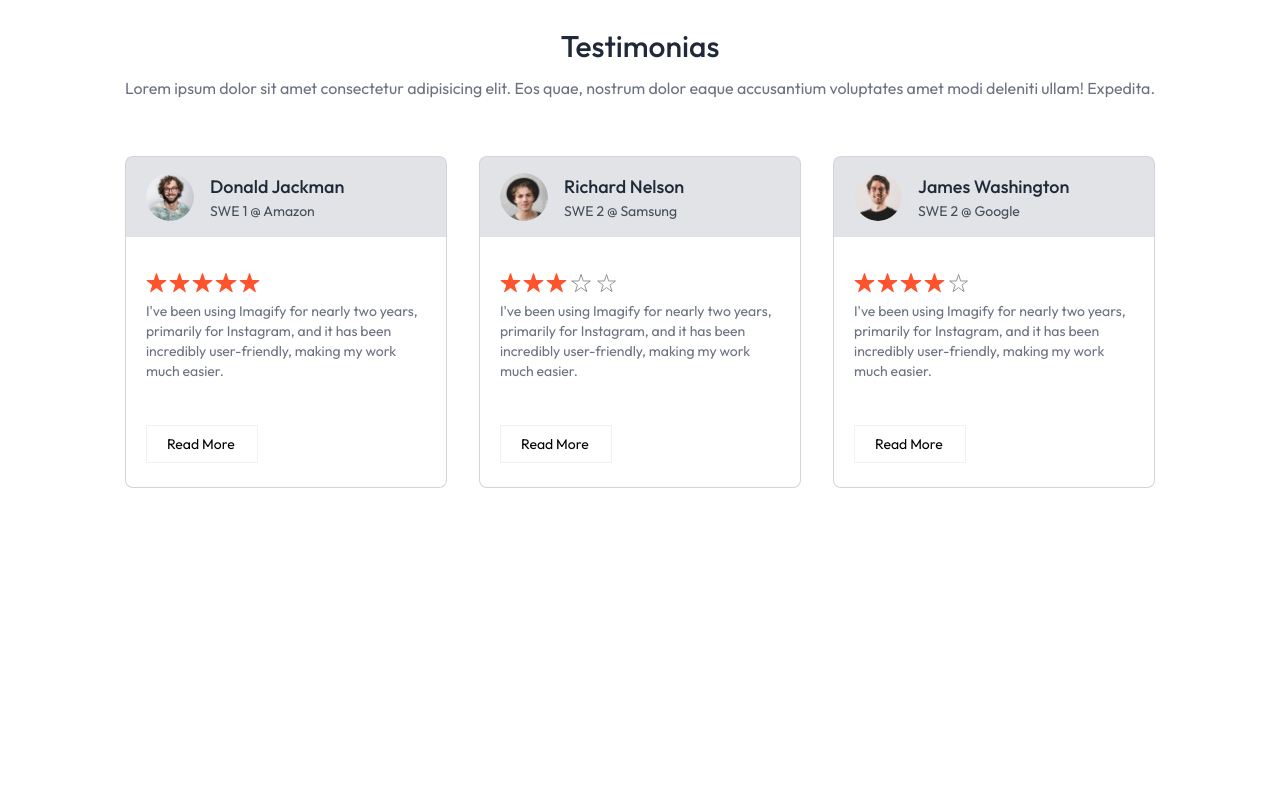
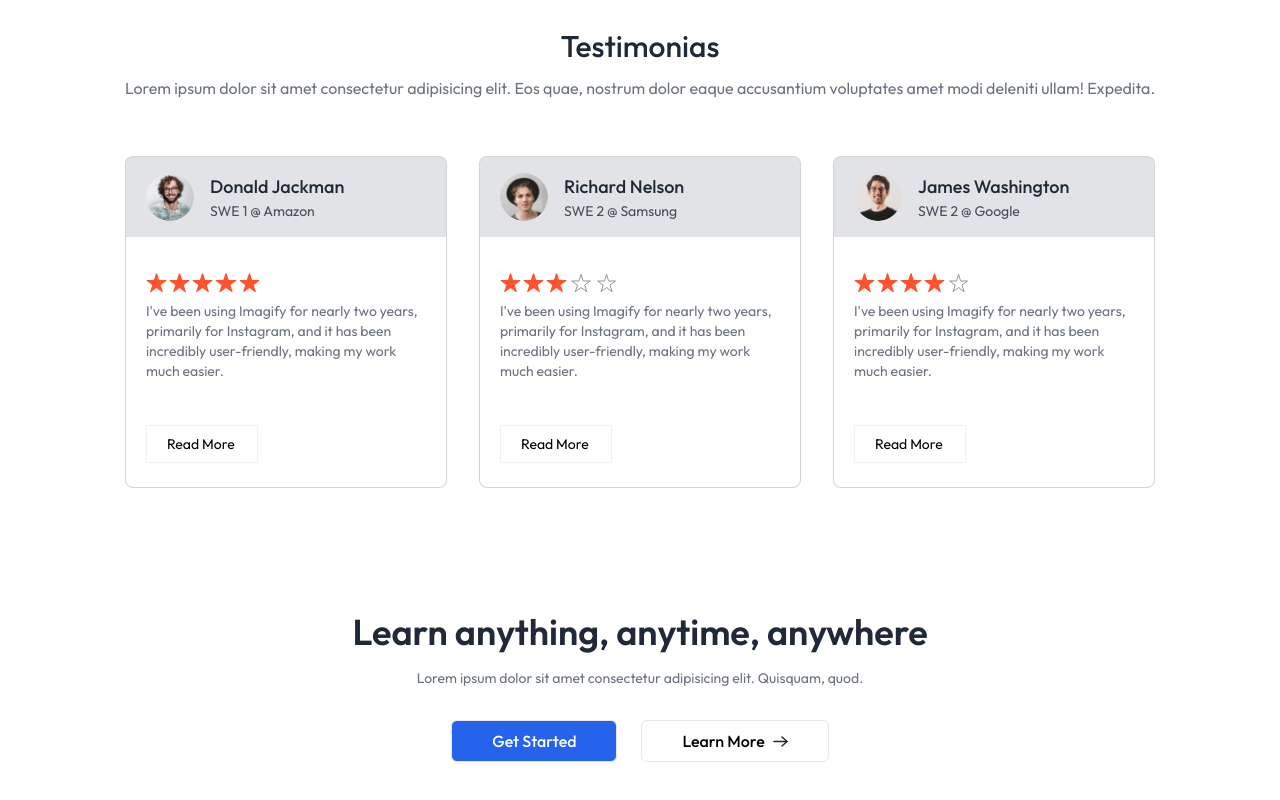
Before and after one commit to Empire688682/jaydemy, a React (Vite) app: page / in a window 1280 px wide. Shown: the part 1954-2754 px from the top of the page. Before the commit the page ends 2498 px from the top, so only its background shows below. Built offline with nearby package versions, Linux system fonts and the light colour scheme; no server answers.

Commit message:
Toaction

```diff
--- a/src/Component/student/CallToAction.jsx
+++ b/src/Component/student/CallToAction.jsx
@@ -1,9 +1,15 @@
 import React from 'react'
+import { assets } from '../../assets/assets'
 
 const CallToAction = () => {
   return (
-    <div>
-      <h1>Call To Action Section</h1>
+    <div className='flex flex-col items-center gap-4 pt-10 pb-24 px-8 md:px-0'>
+      <h1 className='text-xl md:text-4xl text-gray-800 font-semibold'>Learn anything, anytime, anywhere</h1>
+      <p className='text-gray-500 sm:text-sm'>Lorem ipsum dolor sit amet consectetur adipisicing elit. Quisquam, quod.</p>
+      <div className='flex gap-6 items-center font-medium mt-4 '>
+        <button className='rounded-md border py-2 px-10 bg-blue-600 text-white'>Get Started</button>
+        <button className=' flex items-center gap-2 rounded-md bg-white border py-2 px-10'>Learn More <img src={assets.arrow_icon} alt="arrow_icon" /></button>
+      </div>
     </div>
   )
 }
--- a/src/pages/student/Home.jsx
+++ b/src/pages/student/Home.jsx
@@ -1,10 +1,9 @@
 import React from 'react'
 import Hero from '../../Component/student/hero'
 import TrustedCompany from '../../Component/student/TrustedCompany'
-import CoursesList from './CoursesList'
-import CourseDetails from './CourseDetails'
 import CoursesSection from '../../Component/student/CoursesSection'
 import TestimoniaSection from '../../Component/student/TestimoniaSection'
+import CallToAction from '../../Component/student/CallToAction'
 
 const Home = () => {
   return (
@@ -13,6 +12,7 @@
       <TrustedCompany/>
       <CoursesSection/>
       <TestimoniaSection/>
+      <CallToAction/>
     </div>
   )
 }
```
